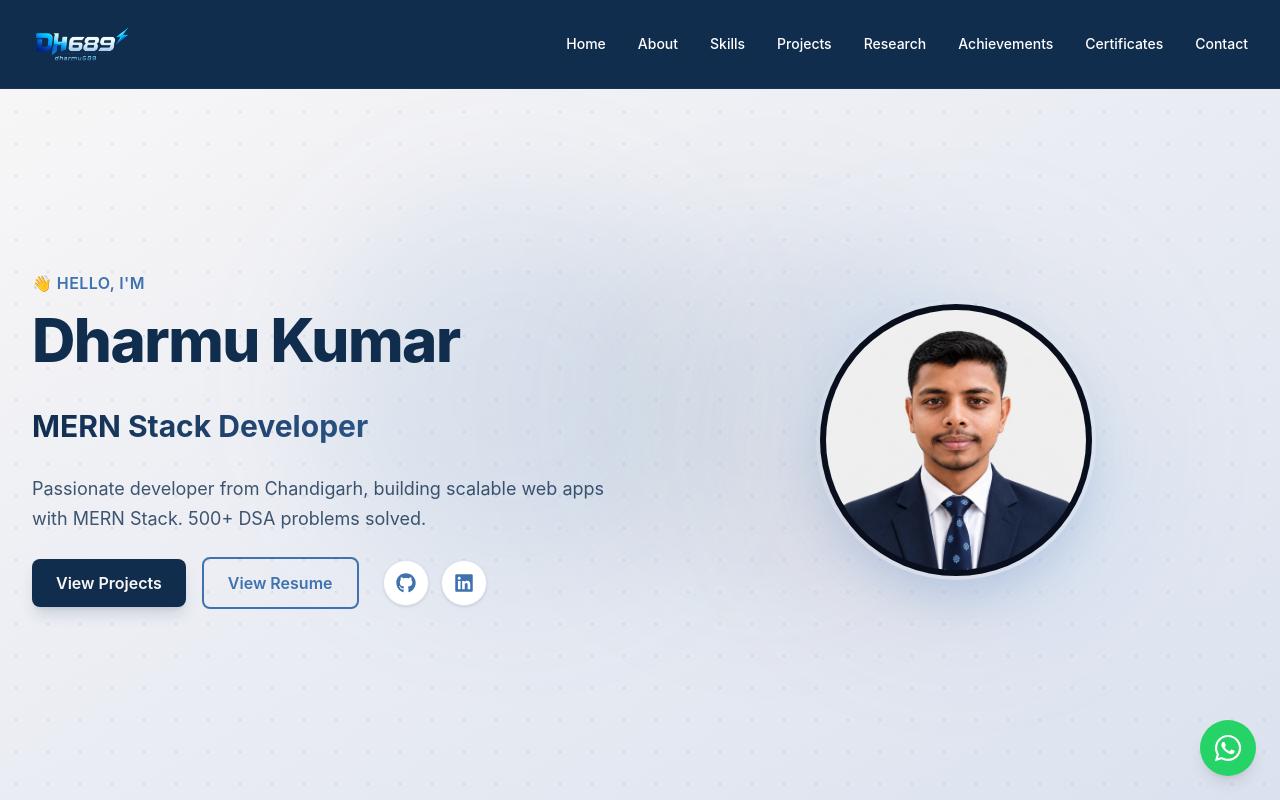
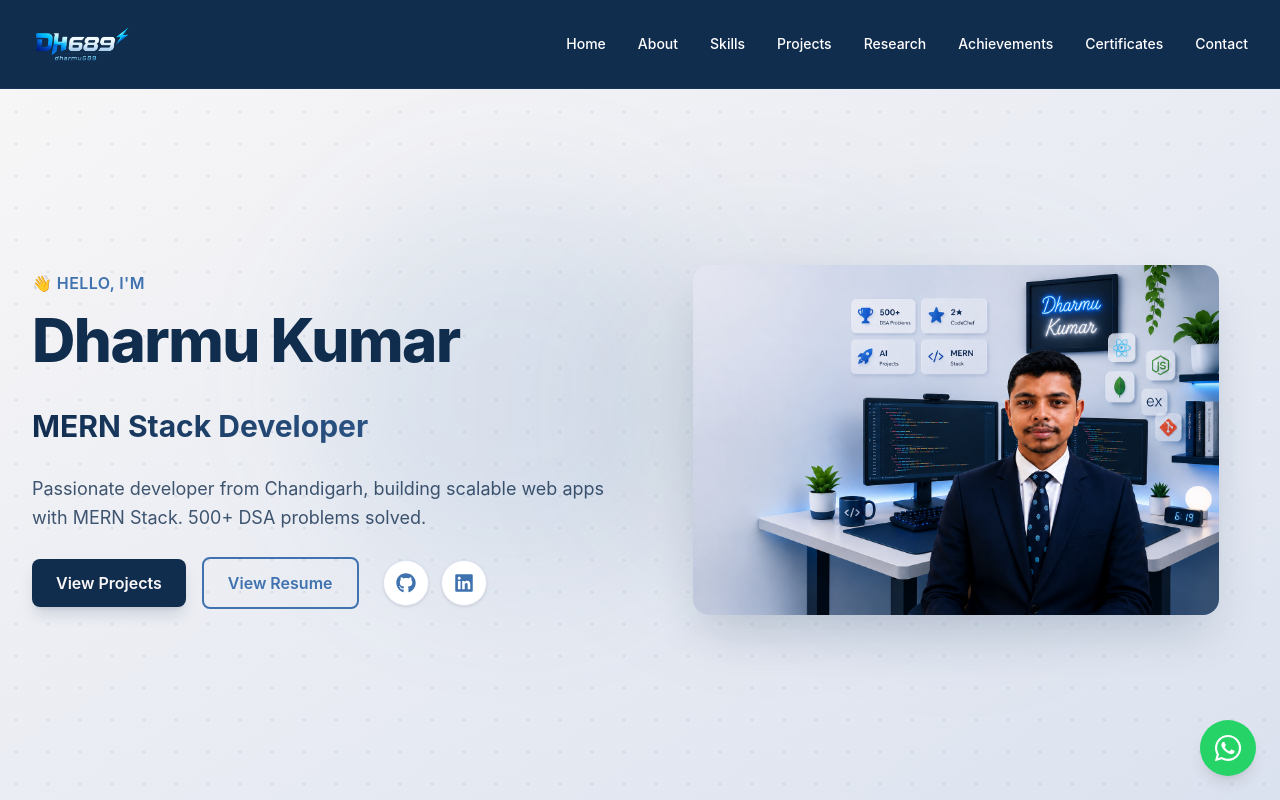
Before and after one commit to dharmu689/Portfolio, a React (Vite) app in the folder client/: page / in a window 1280 px wide. Shown: the top 800 px of the page. Built offline with nearby package versions, Linux system fonts and the light colour scheme.

Commit message:
hero section updataion

```diff
--- a/client/src/components/Hero.jsx
+++ b/client/src/components/Hero.jsx
@@ -1,15 +1,9 @@
 import { motion } from 'framer-motion'
 import Typewriter from 'typewriter-effect'
 import { FaGithub, FaLinkedin } from 'react-icons/fa'
+import heroWorkspace from '../assets/hero-workspace.png'
 
 const Hero = () => {
-  const badges = [
-    // { text: '500+ DSA', pos: 'top-0 left-0 sm:-left-1', delay: 0 },
-    // { text: 'React.js', pos: 'top-0 right-0 sm:-right-1', delay: 0.3 },
-    // { text: 'Node.js', pos: 'top-1/2 -translate-y-1/2 -left-4 sm:-left-8', delay: 0.6 },
-    // { text: 'Express.js', pos: 'top-1/2 -translate-y-1/2 -right-4 sm:-right-8', delay: 0.9 },
-    // { text: 'MongoDB', pos: 'bottom-0 left-1/2 -translate-x-1/2', delay: 1.2 },
-  ]
 
   return (
     <section
@@ -106,72 +100,23 @@ const Hero = () => {
           </div>
         </motion.div>
 
-        {/* Right Side: Circular Avatar with Floating Badges */}
+        {/* Right Side: Workspace Illustration */}
         <motion.div
-          initial={{ opacity: 0, x: 50 }}
-          animate={{ opacity: 1, x: 0 }}
+          initial={{ opacity: 0, y: 20 }}
+          animate={{ opacity: 1, y: 0 }}
           transition={{ duration: 0.8, ease: 'easeOut', delay: 0.2 }}
-          className="flex justify-center items-center relative w-full h-full min-h-[360px]"
+          className="flex justify-center items-center w-full relative"
         >
-          {/* Background depth glow blob */}
-          <div className="absolute inset-0 flex items-center justify-center pointer-events-none">
-            <div className="w-[300px] h-[300px] sm:w-[380px] sm:h-[380px] rounded-full bg-gradient-to-tr from-[#FF6B00]/20 via-[#1E90FF]/20 to-[#FFB800]/15 blur-3xl opacity-75 animate-pulse" />
+          {/* Background depth glow blob (kept for aesthetic depth using brand colors) */}
+          <div className="absolute inset-0 flex items-center justify-center pointer-events-none z-0">
+            <div className="w-[300px] h-[300px] sm:w-[380px] sm:h-[380px] rounded-full bg-gradient-to-tr from-[#3F72AF]/10 via-[#112D4E]/10 to-[#DBE2EF]/10 blur-3xl opacity-75 animate-pulse" />
           </div>
 
-          <div className="relative w-[300px] h-[300px] sm:w-[360px] sm:h-[360px] flex items-center justify-center">
-            {/* AVATAR CONTAINER WITH SHADOW & ROTATING GRADIENT BORDER */}
-            <div className="relative rounded-full shadow-2xl shadow-brandBlue/25 p-[4px] overflow-hidden w-[240px] h-[240px] sm:w-[280px] sm:h-[280px] flex items-center justify-center">
-              {/* Rotating Conic Gradient Layer */}
-              <motion.div
-                animate={{ rotate: 360 }}
-                transition={{ duration: 7, repeat: Infinity, ease: 'linear' }}
-                className="absolute -inset-[60%] rounded-full pointer-events-none"
-              // style={{
-              //   background: 'conic-gradient(from 0deg, #FF6B00, #1E90FF, #FFB800, #FF6B00)',
-              // }}
-              />
-
-              {/* Inner Gap Ring & Photo Container */}
-              <div className="relative w-full h-full rounded-full bg-[#0A0F1E] p-1.5 overflow-hidden z-10 flex items-center justify-center shadow-inner">
-                <img
-                  src="/profile-photo.png"
-                  alt="Dharmu Kumar"
-                  className="w-full h-full rounded-full object-cover object-top select-none"
-                  onError={(e) => {
-                    e.currentTarget.src = '/profile-photo.png'
-                  }}
-                />
-              </div>
-            </div>
-
-            {/* FLOATING BADGES (5 BADGES WITH STAGGERED FLOAT & HOVER EFFECT) */}
-            {badges.map((badge, idx) => (
-              <motion.div
-                key={idx}
-                initial={{ opacity: 0, scale: 0.8 }}
-                animate={{
-                  opacity: 1,
-                  scale: 1,
-                  y: [0, -6, 0],
-                }}
-                transition={{
-                  opacity: { duration: 0.5, delay: 0.3 + badge.delay },
-                  scale: { duration: 0.5, delay: 0.3 + badge.delay },
-                  y: {
-                    duration: 3,
-                    repeat: Infinity,
-                    repeatType: 'reverse',
-                    ease: 'easeInOut',
-                    delay: badge.delay,
-                  },
-                }}
-                whileHover={{ scale: 1.08 }}
-                className={`absolute ${badge.pos} z-20 px-3.5 py-1.5 rounded-full text-xs sm:text-sm font-semibold border border-brandBlue/25 bg-white/95 text-brandNavy shadow-md shadow-brandBlue/15 backdrop-blur-sm cursor-default transition-transform duration-200 select-none`}
-              >
-                {badge.text}
-              </motion.div>
-            ))}
-          </div>
+          <img
+            src={heroWorkspace}
+            alt="Workspace Illustration"
+            className="relative z-10 w-full max-w-[90%] h-auto rounded-2xl shadow-2xl shadow-brandNavy/20 object-contain select-none"
+          />
         </motion.div>
       </div>
     </section>
--- a/client/src/index.css
+++ b/client/src/index.css
@@ -22,10 +22,6 @@ html {
 }
 
 /* Orbit, float, and star twinkling animations */
-@keyframes rotate {
-  from { transform: rotate(0deg); }
-  to { transform: rotate(360deg); }
-}
 
 @keyframes rotate-cw {
   from { transform: rotate(0deg); }
@@ -67,9 +63,6 @@ html {
   animation: rotate-cw 25s linear infinite;
 }
 
-.animate-float {
-  animation: float 3s ease-in-out infinite;
-}
 
 .animate-twinkle {
   animation: twinkle var(--twinkle-dur, 3s) ease-in-out infinite;
```
Also changed, not shown: client/public/hero-workspace.png (added), client/src/assets/hero-workspace.png (added).
